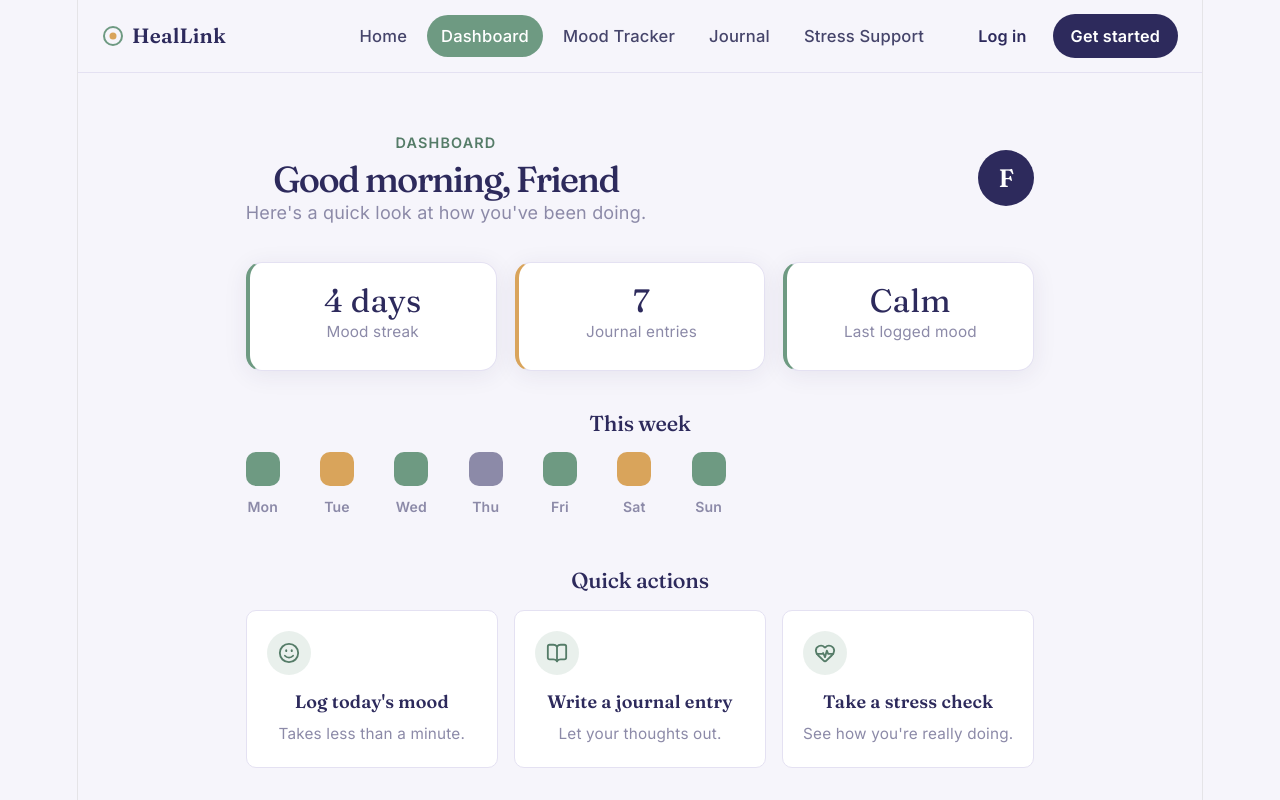
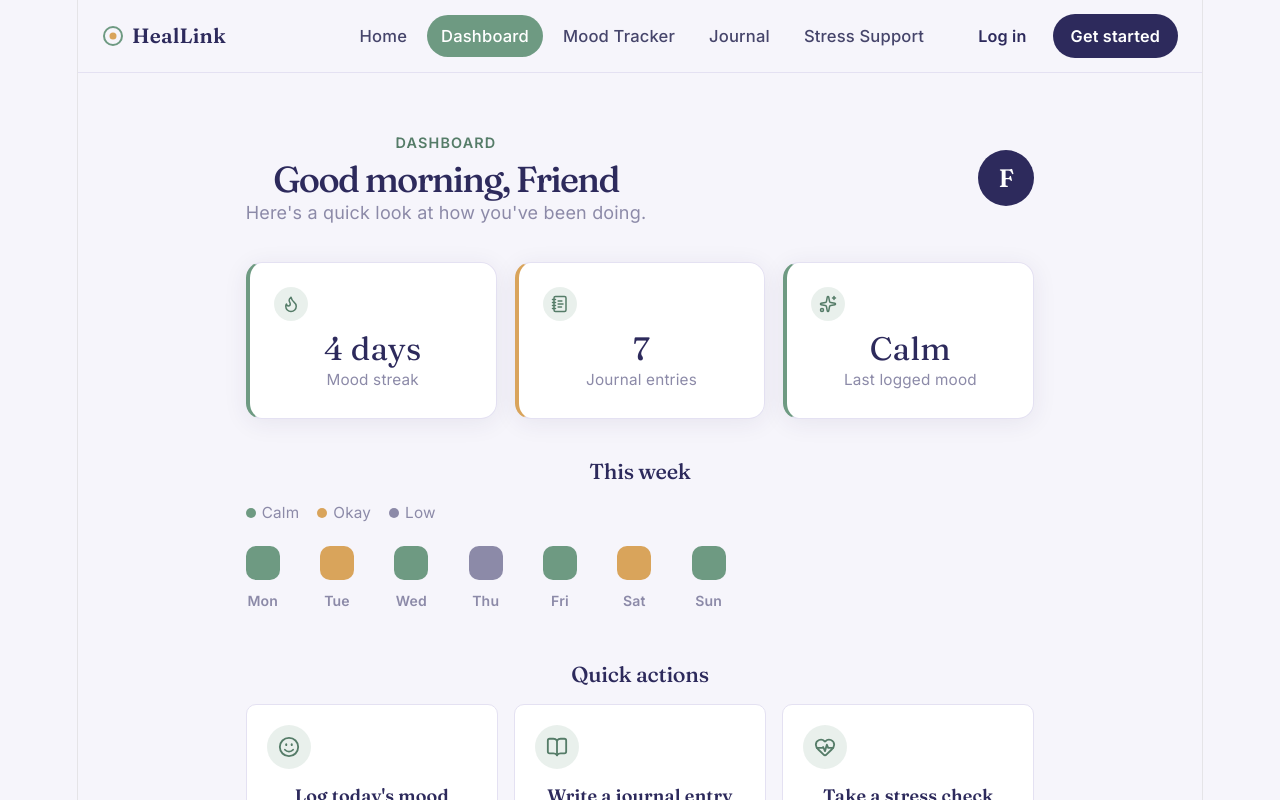
Before and after one commit to induwariadhithya/healLink, a React (Vite) app in the folder client/: page /dashboard in a window 1280 px wide. Shown: the top 800 px of the page. Built offline with nearby package versions, Linux system fonts and the light colour scheme.

Commit message:
Fix duplicate weekly mood section and add color legend to Dashboard

```diff
--- a/client/src/pages/Dashboard.css
+++ b/client/src/pages/Dashboard.css
@@ -177,3 +177,34 @@
   .mb-dash__week-grid { max-width: 100%; }
   .mb-dash__week-dot { width: 26px; height: 26px; }
 }
+.mb-stat-card__icon {
+  width: 34px;
+  height: 34px;
+  border-radius: 50%;
+  background: rgba(110, 154, 130, 0.15);
+  color: var(--mb-sage-dark);
+  display: flex;
+  align-items: center;
+  justify-content: center;
+  margin-bottom: 8px;
+}
+.mb-dash__week-legend {
+  display: flex;
+  gap: 18px;
+  margin-bottom: 20px;
+}
+
+.mb-dash__legend-item {
+  display: flex;
+  align-items: center;
+  gap: 6px;
+  font-size: 0.85rem;
+  color: var(--mb-text-muted);
+}
+
+.mb-dash__legend-dot {
+  width: 10px;
+  height: 10px;
+  border-radius: 50%;
+  display: inline-block;
+}
--- a/client/src/pages/Dashboard.jsx
+++ b/client/src/pages/Dashboard.jsx
@@ -1,5 +1,5 @@
 import { Link } from "react-router-dom";
-import { Smile, BookOpen, HeartPulse } from "lucide-react";
+import { Smile, BookOpen, HeartPulse, Flame, NotebookText, Sparkles } from "lucide-react";
 import "./Dashboard.css";
 
 
@@ -30,11 +30,16 @@ const weeklyMood = [
   { day: "Sat", color: "#D9A45B" },
   { day: "Sun", color: "#6E9A82" },
 ];
+const MOOD_LEGEND = [
+  { label: "Calm", color: "#6E9A82" },
+  { label: "Okay", color: "#D9A45B" },
+  { label: "Low", color: "#8C8AA8" },
+];
 
 const SUMMARY_CARDS = [
-  { label: "Mood streak", value: `${placeholderStats.moodStreakDays} days`, accent: "sage" },
-  { label: "Journal entries", value: placeholderStats.journalEntries, accent: "gold" },
-  { label: "Last logged mood", value: placeholderStats.lastMood, accent: "sage" },
+  { label: "Mood streak", value: `${placeholderStats.moodStreakDays} days`, accent: "sage", icon: Flame },
+  { label: "Journal entries", value: placeholderStats.journalEntries, accent: "gold", icon: NotebookText },
+  { label: "Last logged mood", value: placeholderStats.lastMood, accent: "sage", icon: Sparkles },
 ];
 
 const QUICK_LINKS = [
@@ -60,23 +65,34 @@ export default function Dashboard() {
 </header>
 
       <section className="mb-dash__stats">
-        {SUMMARY_CARDS.map((card) => (
-          <div className={`mb-stat-card mb-stat-card--${card.accent}`} key={card.label}>
-            <span className="mb-stat-card__value">{card.value}</span>
-            <span className="mb-stat-card__label">{card.label}</span>
-          </div>
-        ))}
+       {SUMMARY_CARDS.map((card) => {
+  const Icon = card.icon;
+  return (
+    <div className={`mb-stat-card mb-stat-card--${card.accent}`} key={card.label}>
+      <div className="mb-stat-card__icon">
+        <Icon size={18} />
+      </div>
+      <span className="mb-stat-card__value">{card.value}</span>
+      <span className="mb-stat-card__label">{card.label}</span>
+    </div>
+  );
+})}
       </section>
 
-      <section className="mb-dash__week">
+     <section className="mb-dash__week">
   <h2>This week</h2>
+  <div className="mb-dash__week-legend">
+    {MOOD_LEGEND.map((m) => (
+      <span key={m.label} className="mb-dash__legend-item">
+        <span className="mb-dash__legend-dot" style={{ background: m.color }} />
+        {m.label}
+      </span>
+    ))}
+  </div>
   <div className="mb-dash__week-grid">
     {weeklyMood.map((d) => (
       <div className="mb-dash__week-day" key={d.day}>
-        <div
-          className="mb-dash__week-dot"
-          style={{ background: d.color }}
-        />
+        <div className="mb-dash__week-dot" style={{ background: d.color }} />
         <span>{d.day}</span>
       </div>
     ))}
```
